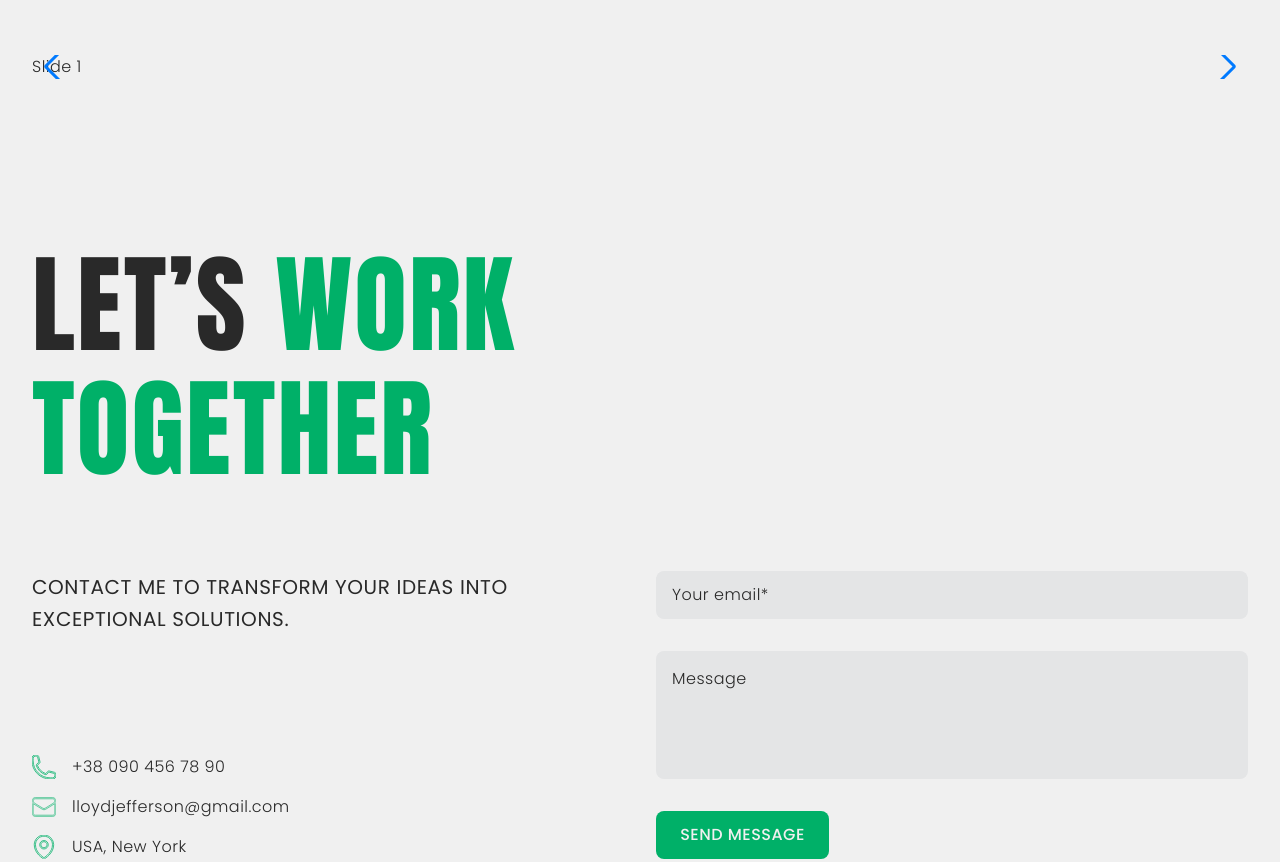
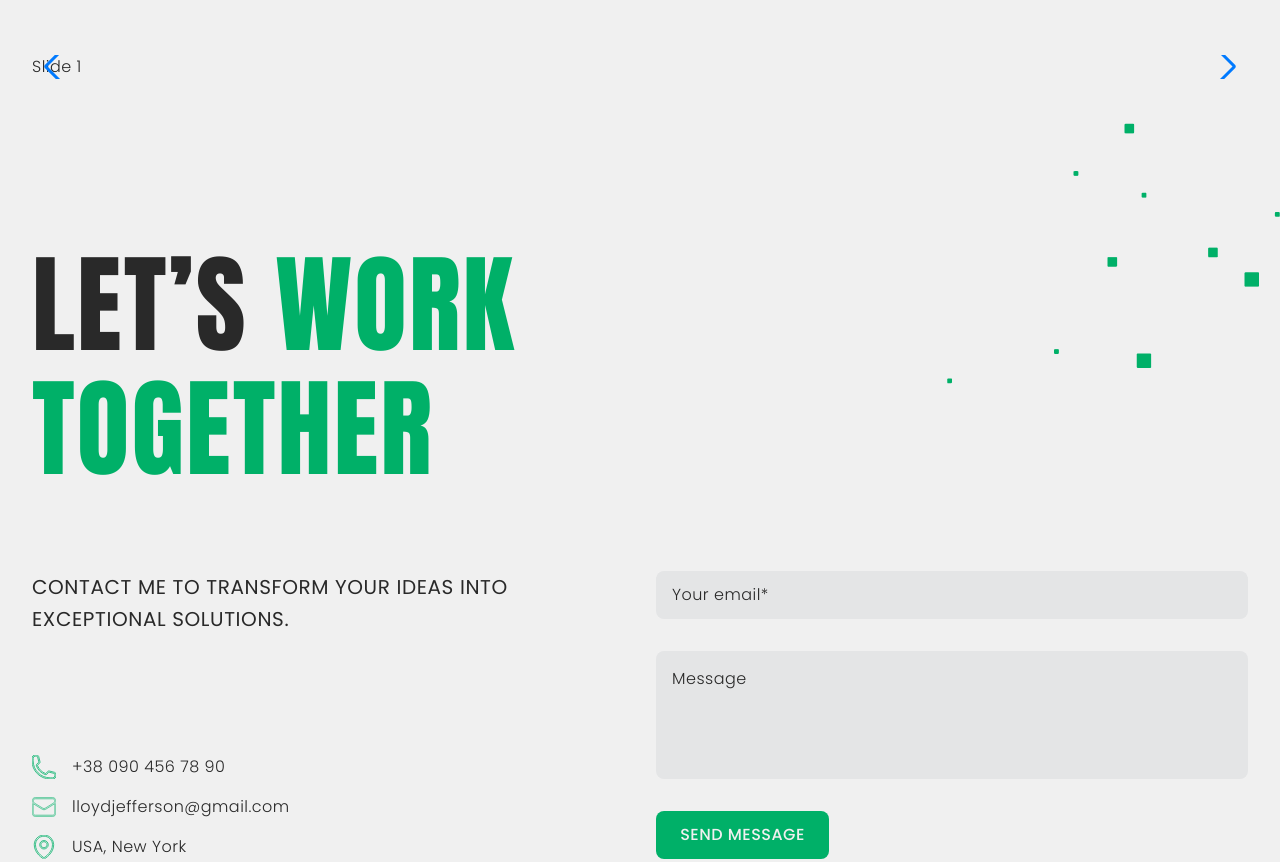
Before and after one commit to GoitStudentsWorks/js_110_olexiy-kireyko, a website built with Vite: page src/index.html in a window 1280 px wide. Shown: the part 2980-3842 px from the top of the page. Built offline with nearby package versions, Linux system fonts and the light colour scheme; what accordion-js would draw is missing.

Commit message:
bckground img

```diff
--- a/src/css/sections/work-together.css
+++ b/src/css/sections/work-together.css
@@ -136,6 +136,13 @@
 }
 
 @media (min-width: 768px) {
+  .work-together {
+    background-image: url(/images/decor/decor-bg-7-tab-1x.png);
+    background-repeat: no-repeat;
+    background-position-x: 100%;
+    margin-top: -120px;
+    padding-top: 120px;
+  }
   /* .work-together__content {
     background-image: url(/images/decor/decor-bg-7-tab-1x.png);
     background-repeat: no-repeat;
--- a/src/js/work-together.js
+++ b/src/js/work-together.js
@@ -62,6 +62,7 @@ async function formRequest(URL, inputValue, textareaValue) {
       email: inputValue,
       comment: textareaValue,
     });
+
     return response.data;
   } catch (error) {
     throw new Error(error.message);
```
